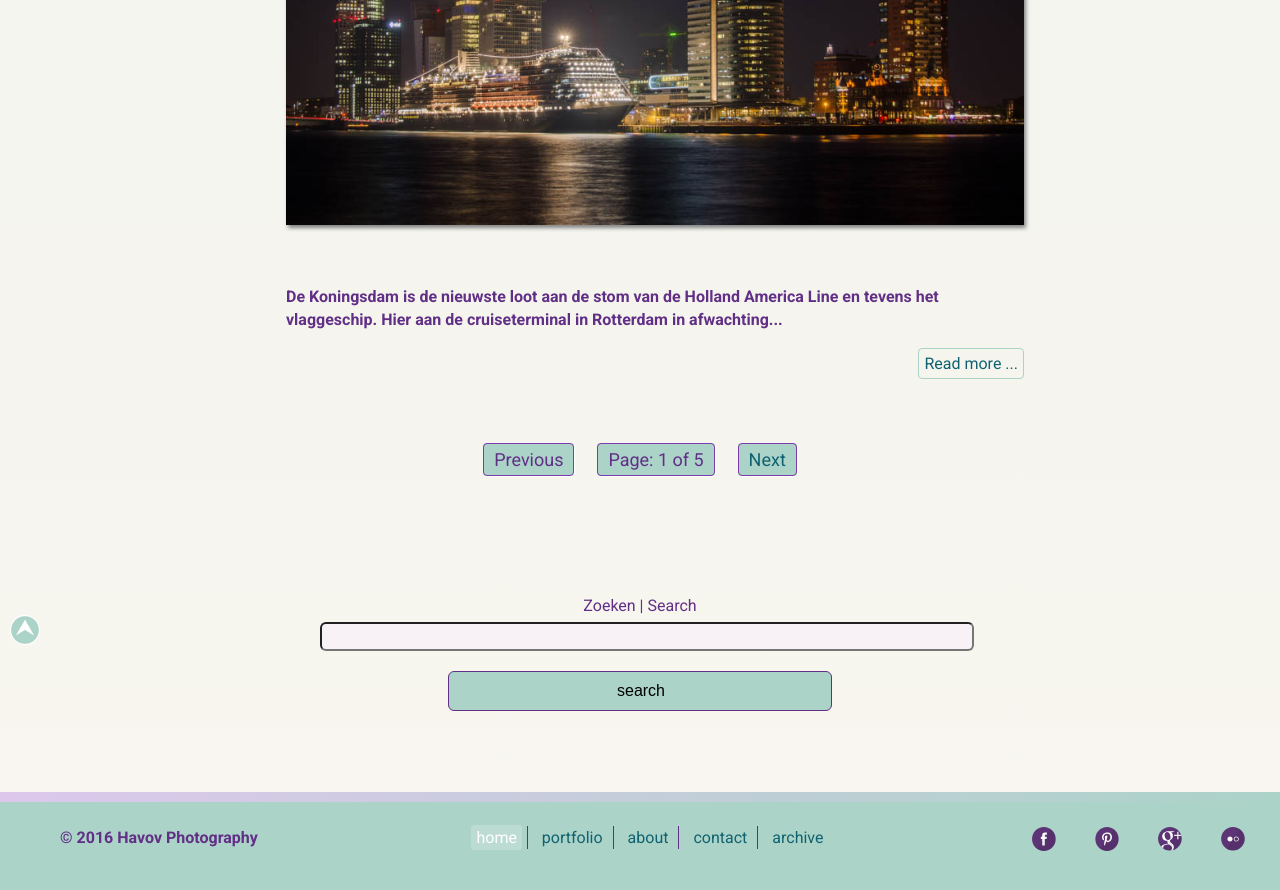
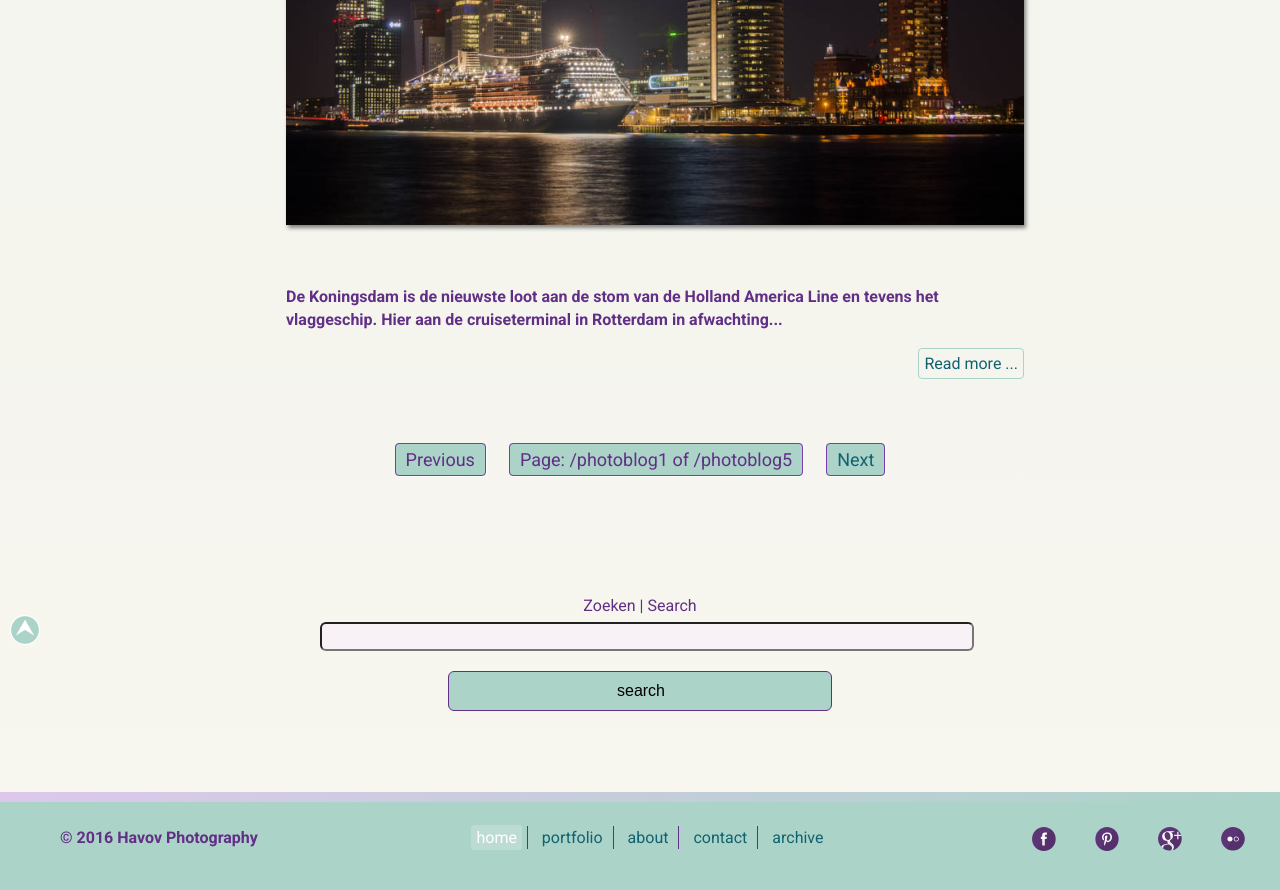
Before and after one commit to hansvanoverbeek/photoblog, a Jekyll site: the page built from index.html, in a window 1280 px wide and 900 px high, scrolled down 4265 px. Shown: the top 890 px of the window. Built offline with Jekyll 4.4.1, drawn with Linux system fonts in a browser that asks for light colours; the list of posts is cut into pages by our own code.

Commit message:
index paginator gecorrigeerd

```diff
--- a/index.html
+++ b/index.html
@@ -23,9 +23,9 @@ layout: default
     <!-- Pagination links -->
     <div class="pagination text-center">
         {% if paginator.previous_page %}
-        <a href="{{ paginator.previous_page_path }}" class="previous">Previous</a> {% else %}
+        <a href="{{ site.baseurl }}{{ paginator.previous_page_path }}" class="previous">Previous</a> {% else %}
         <span class="previous">Previous</span> {% endif %}
-        <span class="page_number ">Page: {{ paginator.page }} of {{ paginator.total_pages }}</span> {% if paginator.next_page %}
+        <span class="page_number ">Page: {{ site.baseurl }}{{ paginator.page }} of {{ site.baseurl }}{{ paginator.total_pages }}</span> {% if paginator.next_page %}
         <a href="{{ paginator.next_page_path }}" class="next">Next</a> {% else %}
         <span class="next ">Next</span> {% endif %}
     </div>
```
